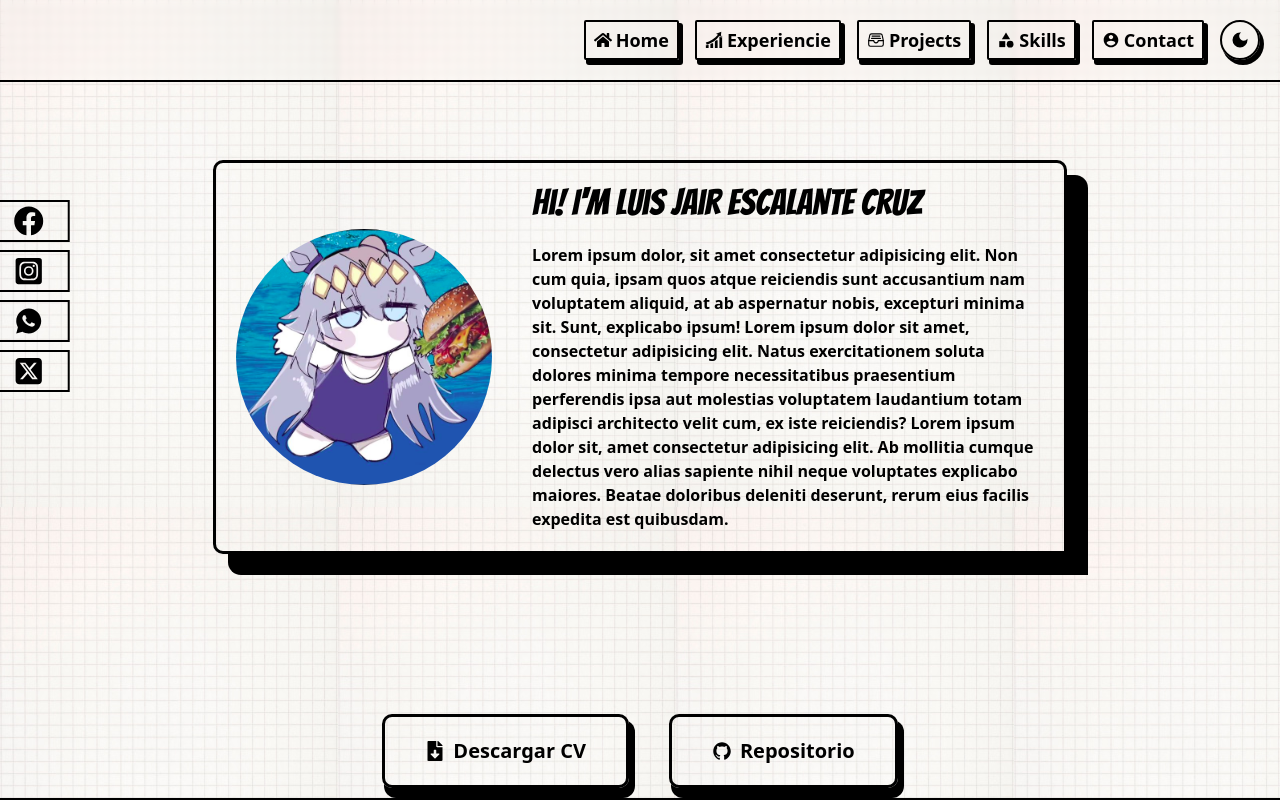
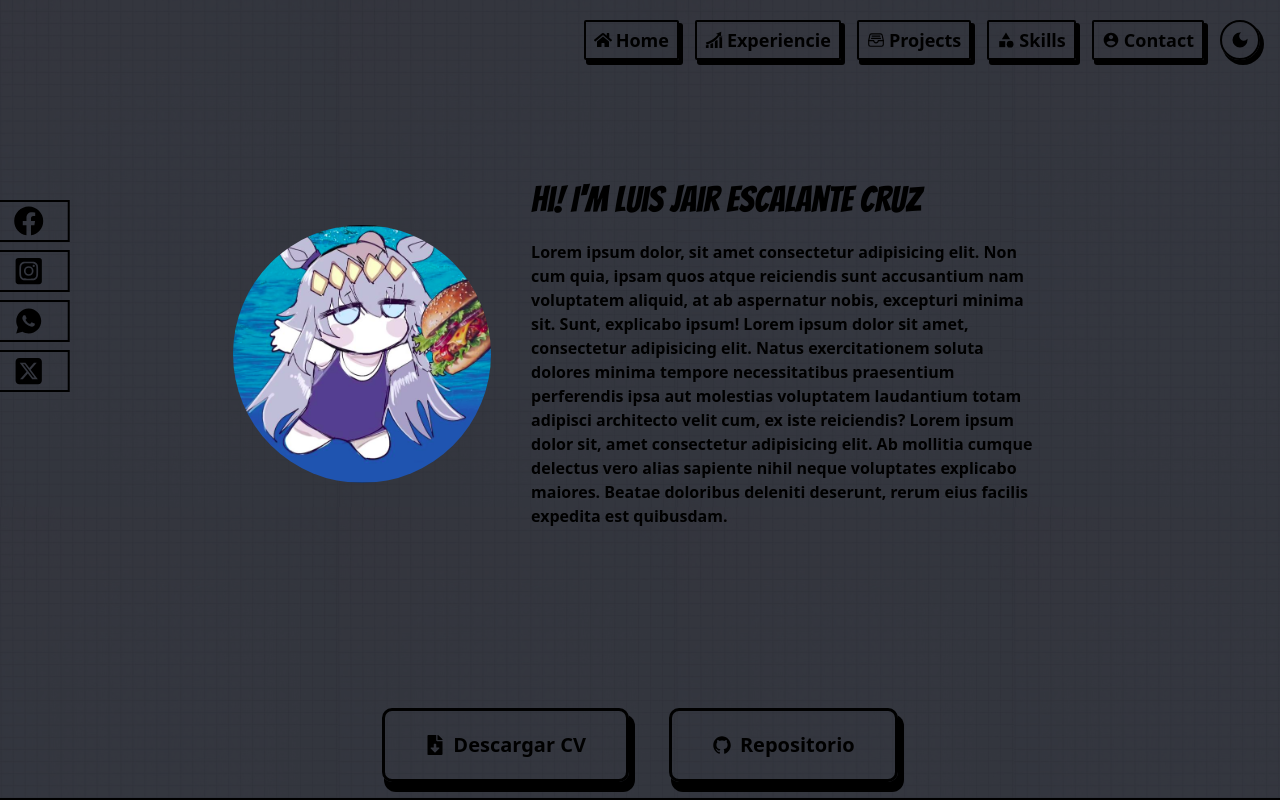
Before and after one commit to ElNao28/portafolio, a React (Vite) app: page / in a window 1280 px wide. Shown: the top 800 px of the page. Built offline with nearby package versions, Linux system fonts and the light colour scheme.

Commit message:
feat: add useObserverIntesection

```diff
--- a/src/components/Experience.tsx
+++ b/src/components/Experience.tsx
@@ -1,5 +1,5 @@
 import listExperience from "../mocks/experience.mock";
-import girlComputer from "../assets/backgrounds/home-girl-modified.png";
+import girlComputer from "../assets/backgrounds/home-girl.png";
 
 export const Experience = () => {
   return (
--- a/src/components/Home.tsx
+++ b/src/components/Home.tsx
@@ -8,12 +8,12 @@ export const Home = () => {
     <section id="home" className="h-screen border-b-2 overflow-hidden relative">
       {/* card presentation */}
       <div className="flex flex-col items-center pt-40">
-        <div className="flex items-center gap-10 w-2/3 p-5 card-me">
+        <div className="flex items-center gap-10 w-2/3 p-5">
           <div className="w-2/6">
             <img src={profile} alt="profile picture" className="rounded-full" />
           </div>
           <div className="w-4/6">
-            <h1 className="text-4xl font-bold pb-5 commic-text">
+            <h1 className="text-4xl font-bold pb-5 commic-text" id="card-presentation">
               Hi! I'm Luis Jair Escalante Cruz
             </h1>
             <p className="font-semibold">
--- a/src/components/NavBar.tsx
+++ b/src/components/NavBar.tsx
@@ -6,16 +6,21 @@ import { IoFileTrayFullOutline } from "react-icons/io5";
 import { MdCategory } from "react-icons/md";
 import { IoMdContact } from "react-icons/io";
 import { useTheme } from "../hooks/useTheme";
+import { useObserverIntersection } from "../hooks/useObserverIntersection";
 import "../styles/navbar.css";
 
 export type Theme = "dark" | "light";
 
 export const NavBar = () => {
   const { theme, toggleTheme } = useTheme();
+  const { refElement } = useObserverIntersection();
 
   return (
-    <nav className="text-[12px] md:text-lg py-4 md:py-5 px-5 w-full fixed top-0 flex justify-end backdrop-blur-[3px] z-50 border-b-2">
-      <ul className="flex items-center gap-3 md:gap-4 font-bold justify-end">
+    <nav
+      ref={refElement}
+      className="text-[12px] md:text-lg py-4 md:py-5 px-5 w-full fixed top-0 flex justify-end z-20"
+    >
+      <ul className="flex items-center gap-3 md:gap-4 font-bold justify-end z-50">
         <li>
           <a
             className="border-2 rounded-[2px] py-1 px-2 button-nav flex items-center gap-1"
--- /dev/null
+++ b/src/hooks/useObserverIntersection.tsx
@@ -0,0 +1,31 @@
+import { useEffect, useRef } from "react";
+
+
+export const useObserverIntersection = () => {
+    const refElement = useRef<HTMLElement>(null);
+
+    useEffect(() => {
+        const element = document.getElementById("card-presentation");
+        const options: IntersectionObserverInit = {
+          root: null,
+          rootMargin: "0px",
+          threshold: 0,
+        };
+
+        const observer = new IntersectionObserver((entries) => {
+          entries.forEach((entry) => {
+            if(!entry.isIntersecting)
+              refElement.current?.classList.add('backBlur')
+            else
+              refElement.current?.classList.remove('backBlur')
+          });
+        }, options);
+
+        observer.observe(element!);
+        return () => observer.disconnect();
+      }, []);
+
+  return {
+    refElement
+  }
+}
--- a/src/pages/App.tsx
+++ b/src/pages/App.tsx
@@ -8,7 +8,7 @@ import { SocialMedia } from "../components/SocialMedia";
 
 export const App = () => {
   return (
-    <div>
+    <div className="dark:bg-gray-950/80">
       <NavBar />
       <SocialMedia />
       <Home />
--- a/src/styles/navbar.css
+++ b/src/styles/navbar.css
@@ -1,3 +1,4 @@
+
 .button-nav {
   transition: 0.5s;
   box-shadow: 3px 4px 0px 1px black;
@@ -6,3 +7,6 @@
 .button-nav:hover {
   box-shadow: none
 }
+.backBlur{
+  backdrop-filter: blur(3px);
+}
```
